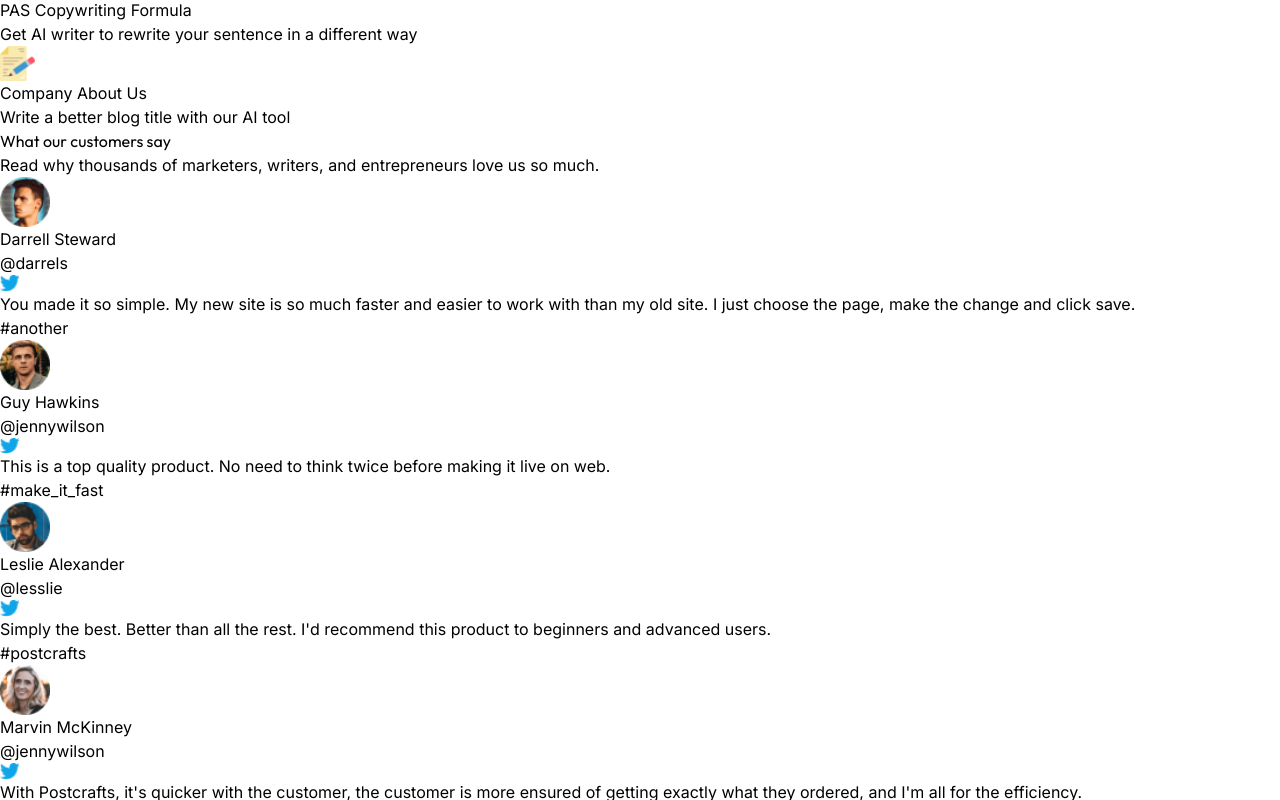
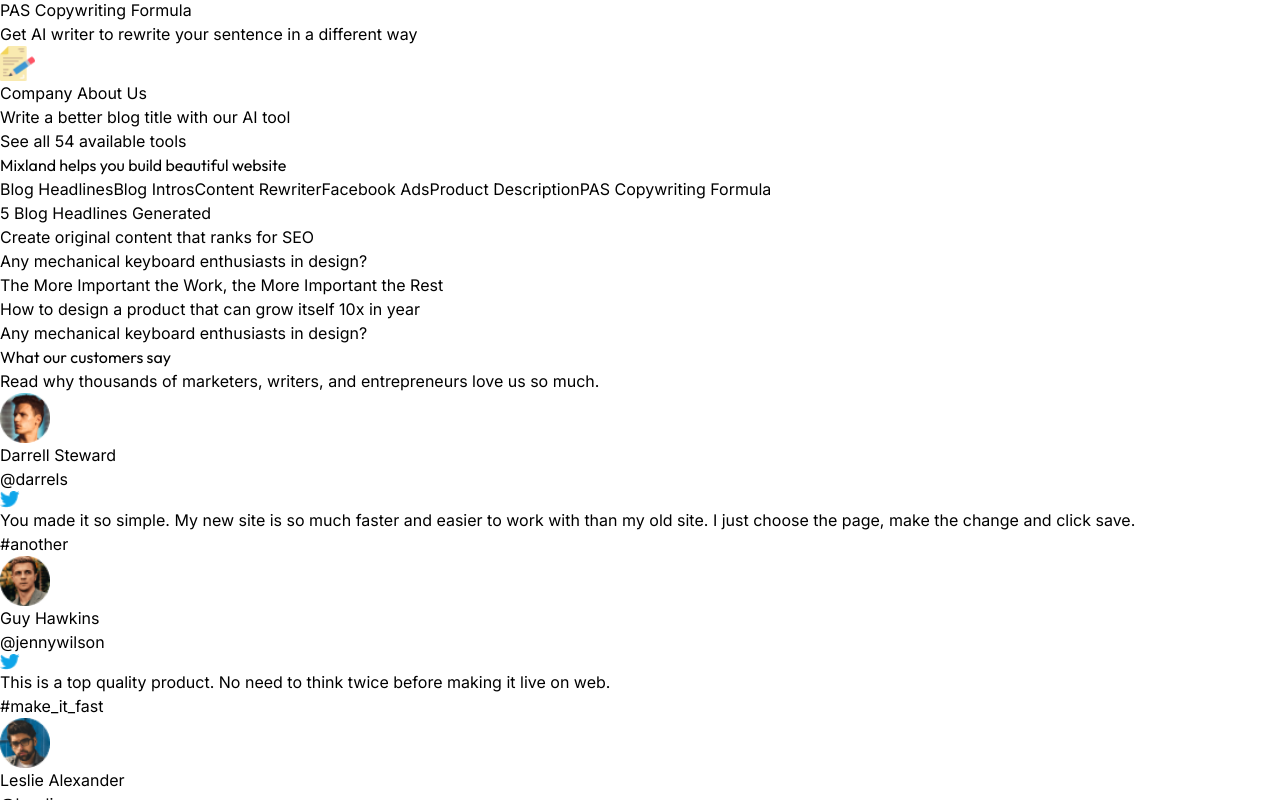
Before and after one commit to FuadTalukder85/hotch-potch-task, a Next.js app: page / in a window 1280 px wide. Shown: the part 1180-1980 px from the top of the page. Built offline with nearby package versions, Linux system fonts and the light colour scheme.

Commit message:
design blog section

```diff
--- a/src/app/(mainLayout)/page.tsx
+++ b/src/app/(mainLayout)/page.tsx
@@ -1,4 +1,5 @@
 import Banner from "@/components/Banner";
+import Blog from "@/components/Blog";
 import Packages from "@/components/Packages";
 import Testimonials from "@/components/Testimonials";
 import Tools from "@/components/Tools";
@@ -11,6 +12,7 @@
       <Banner></Banner>
       <TrustedCustomers></TrustedCustomers>
       <Tools></Tools>
+      <Blog></Blog>
       <Testimonials></Testimonials>
       <Packages></Packages>
     </div>
--- /dev/null
+++ b/src/components/Blog.tsx
@@ -0,0 +1,74 @@
+"use client";
+
+import React, { useState } from "react";
+
+const Blog = () => {
+  const [activeItem, setActiveItem] = useState("Blog Headlines");
+
+  const sampleHeadlines = [
+    "Create original content that ranks for SEO",
+    "Any mechanical keyboard enthusiasts in design?",
+    "The More Important the Work, the More Important the Rest",
+    "How to design a product that can grow itself 10x in year",
+    "Any mechanical keyboard enthusiasts in design?",
+  ];
+
+  const menuItems = [
+    "Blog Headlines",
+    "Blog Intros",
+    "Content Rewriter",
+    "Facebook Ads",
+    "Product Description",
+    "PAS Copywriting Formula",
+  ];
+
+  return (
+    <div className="max-w-[1085px] mx-auto p-3 mt-20">
+      <h1 className="max-w-[430px] mx-auto text-center text-[42px] font-semibold">
+        Mixland helps you build beautiful website
+      </h1>
+      <div className="max-w-7xl mx-auto flex gap-10 flex-col md:flex-row pt-20">
+        <div className="w-full max-w-xs space-y-2 p-4">
+          {menuItems.map((item) => (
+            <button
+              key={item}
+              onClick={() => setActiveItem(item)}
+              className={`w-full px-4 py-3 text-left rounded-lg transition-colors text-[16px] font-semibold
+                ${
+                  activeItem === item
+                    ? "bg-gradient-to-r from-[#2B59FF] from-10%  to-[#BB2BFF] to-90%"
+                    : "border border-[#282A37] hover:bg-gray-800"
+                }`}
+            >
+              {item}
+            </button>
+          ))}
+        </div>
+        <div className="flex-1 p-6 bg-[#282A37] rounded-lg">
+          <div className="mb-8">
+            <div className="flex gap-2">
+              <div className="w-3 h-3 rounded-full bg-[#FF5F56]" />
+              <div className="w-3 h-3 rounded-full bg-[#FFBD2E]" />
+              <div className="w-3 h-3 rounded-full bg-[#27C93F]" />
+            </div>
+            <div className="text-gray-400 mt-6 px-2">
+              {sampleHeadlines.length} Blog Headlines Generated
+            </div>
+          </div>
+          <div className="space-y-6 px-2">
+            {sampleHeadlines.map((headline, index) => (
+              <div
+                key={index}
+                className="text-white text-lg font-semibold pt-5 border-t border-[#313342]"
+              >
+                {headline}
+              </div>
+            ))}
+          </div>
+        </div>
+      </div>
+    </div>
+  );
+};
+
+export default Blog;
--- a/src/components/Testimonials.tsx
+++ b/src/components/Testimonials.tsx
@@ -81,7 +81,7 @@
 
 const Testimonials = () => {
   return (
-    <div className="bg-[#171924] border-b border-[#252835] py-20 mt-32">
+    <div className="bg-[#171924] border-b border-[#252835] py-20 mt-28">
       <Container>
         <Title
           title={"What our customers say"}
--- a/src/components/Tools.tsx
+++ b/src/components/Tools.tsx
@@ -59,6 +59,7 @@
 
 const Tools = () => {
   return (
+    <div className="border-b border-[#252835]">
       <Container>
         <div className="mt-36">
           <Title
@@ -77,8 +78,14 @@
               ></CardTools>
             ))}
           </div>
+          <div className="text-center">
+            <button className="text-[16px] font-semibold mx-auto pt-14 pb-24">
+              See all 54 available tools
+            </button>
+          </div>
         </div>
       </Container>
+    </div>
   );
 };
 
--- a/src/components/shared/Footer.tsx
+++ b/src/components/shared/Footer.tsx
@@ -17,7 +17,17 @@
 const Footer = () => {
   return (
     <Container>
-      <div className="flex justify-between mt-20">
+      <div className="flex justify-between items-center bg-gradient-to-r from-[#2B59FF] from-10%  to-[#BB2BFF] to-90% px-12 py-8 rounded-[5px] mt-10">
+        <h2 className="font-semibold text-3xl max-w-xl md:pr-20">
+          It will help you improve your writing & bring ideas more c learly.
+        </h2>
+        <div>
+          <button className="bg-white text-[#12141D] font-semibold text-[16px] px-5 py-4 rounded-[5px]">
+            Start 14 Days Free Trial
+          </button>
+        </div>
+      </div>
+      <div className="flex justify-between py-24">
         <div>
           <p className="font-semibold text-[16px]">Company</p>
           <ul className="font-normal text-sm mt-7">
```
Lines whose indentation alone changed are shown as unchanged.
